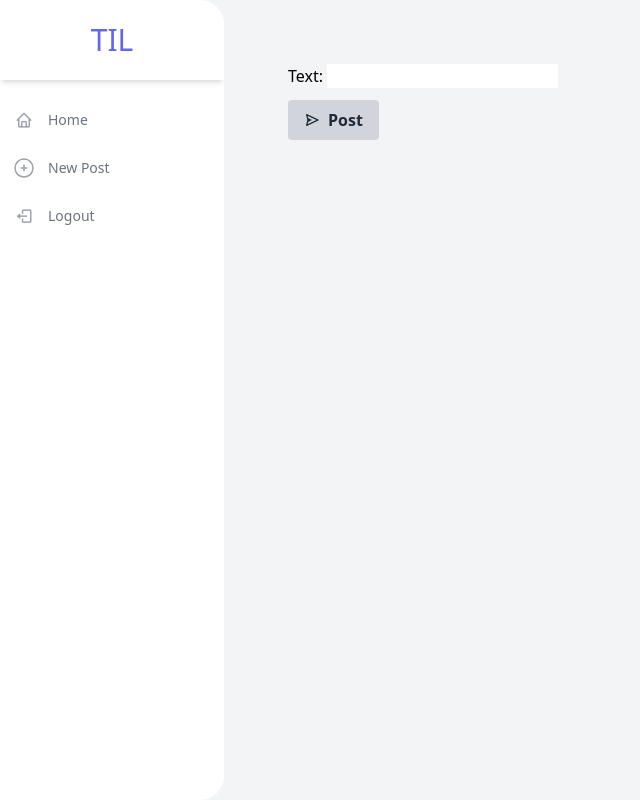
After one commit to basselyr/Django201, a Django app: page /new/ in a window 1280 px wide. The commit adds this page. Shown: the whole page, without its empty margins (0-640 px from the left). Run offline with Django 4.2, Linux system fonts and the light colour scheme; a user stored in the database is signed in; tables that the repository leaves empty hold one stand-in row (values such as "Sample post"); some libraries are stand-ins or nearby versions.

Commit message:
Added detail view for posts and a create post view

```diff
--- a/TodayILearned/settings.py
+++ b/TodayILearned/settings.py
@@ -133,7 +133,7 @@ STATIC_URL = 'static/'
 SITE_ID = 1
 LOGIN_URL = '/login'
 LOGIN_REDIRECT_URL = '/'
-ACCOUNT_AUTHENTICATION_METHOD = "email"
+ACCOUNT_AUTHENTICATION_METHOD = "username_email"
 ACCOUNT_CONFIRM_EMAIL_ON_GET = True
 ACCOUNT_EMAIL_REQUIRED = True
 ACCOUNT_EMAIL_VERIFICATION = "optional"
--- a/TodayILearned/templates/base.html
+++ b/TodayILearned/templates/base.html
@@ -23,6 +23,16 @@
             </li>
             {% if request.user.is_authenticated %}
               <li>
+                <a href="{% url 'feed:new_post' %}" class="flex flex-row items-center h-12 transform hover:translate-x-2 transition-transform ease-in duration-200 text-gray-500 hover:text-gray-800">
+                <span class="inline-flex items-center justify-center h-12 w-12 text-lg text-gray-400">
+                  <svg xmlns="http://www.w3.org/2000/svg" fill="none" viewBox="0 0 24 24" stroke-width="1.5" stroke="currentColor" class="w-6 h-6">
+                  <path stroke-linecap="round" stroke-linejoin="round" d="M12 9v6m3-3H9m12 0a9 9 0 11-18 0 9 9 0 0118 0z" />
+                  </svg>
+                </span>
+                <span class="text-sm font-medium">New Post</span>
+                </a>
+              </li>
+              <li>
                   <a href="{% url 'account_logout' %}" class="flex flex-row items-center h-12 transform hover:translate-x-2 transition-transform ease-in duration-200 text-gray-500 hover:text-gray-800">
                   <span class="inline-flex items-center justify-center h-12 w-12 text-lg text-gray-400"><i class="bx bx-log-out"></i></span>
                   <span class="text-sm font-medium">Logout</span>
--- a/feed/models.py
+++ b/feed/models.py
@@ -1,8 +1,13 @@
 from django.db import models
+from django.contrib.auth.models import User
 
 class Post (models.Model):
     text = models.CharField(max_length=280)
     date = models.DateTimeField(auto_now=True)
+    author = models.ForeignKey(
+        User,
+        on_delete=models.CASCADE
+    )
 
     def __str__(self):
         return self.text[0:100]
--- /dev/null
+++ b/feed/templates/feed/create.html
@@ -0,0 +1,16 @@
+{% extends 'base.html' %}
+
+{%block title%} Create Post {% endblock %}
+
+{%block body%}
+    <form action="." method="POST">
+        {% csrf_token %}
+        {{ form.as_p }}
+        <div class="my-3">
+            <button class="bg-gray-300 hover:bg-gray-400 text-gray-800 font-bold py-2 px-4 rounded inline-flex items-center" type="submit">
+                <i class='bx bx-send fill-current w-4 h-4 mr-2'></i>
+                <span>Post</span>
+            </button>
+        </div>
+    </form>
+{% endblock %}
--- a/feed/urls.py
+++ b/feed/urls.py
@@ -4,5 +4,7 @@ from . import views
 app_name = 'feed'
 
 urlpatterns = [
-    path("", views.HomePage.as_view(), name="index")
+    path("", views.HomePage.as_view(), name="index"),
+    path("<int:pk>/", views.PostDetailView.as_view(), name="post_detail"),
+    path("new/", views.CreateNewPost.as_view(), name="new_post"),
 ]
--- a/feed/views.py
+++ b/feed/views.py
@@ -1,4 +1,7 @@
-from django.views.generic import ListView
+from django.views.generic import ListView, DetailView
+from django.views.generic.edit import CreateView
+from django.contrib.auth.mixins import LoginRequiredMixin
+
 from .models import Post
 
 class HomePage(ListView):
@@ -7,3 +10,26 @@ class HomePage(ListView):
     model = Post
     context_object_name = "posts"
     queryset = Post.objects.all().order_by('-id')[0:30]
+
+class PostDetailView(DetailView):
+    http_method_names = ["get"]
+    template_name = "feed/detail.html"
+    model = Post
+    context_object_name = "post"
+
+class CreateNewPost(LoginRequiredMixin, CreateView):
+    model = Post
+    template_name = "feed/create.html"
+    fields = ['text']
+    success_url = "/"
+
+    def dispatch(self, request, *args, **kwargs):
+        self.request = request
+        return super().dispatch(request, *args, **kwargs)
+
+
+    def form_valid(self, form):
+        obj = form.save(commit=False)
+        obj.author = self.request.user
+        obj.save()
+        return super().form_valid(form)
```
Also changed, not shown: TodayILearned/templates/includes/post.html (added, +28 -0 lines), feed/templates/feed/detail.html (added, +8 -0 lines), feed/templates/feed/homepage.html (+1 -20 lines), feed/migrations/0003_post_author.py (added).
